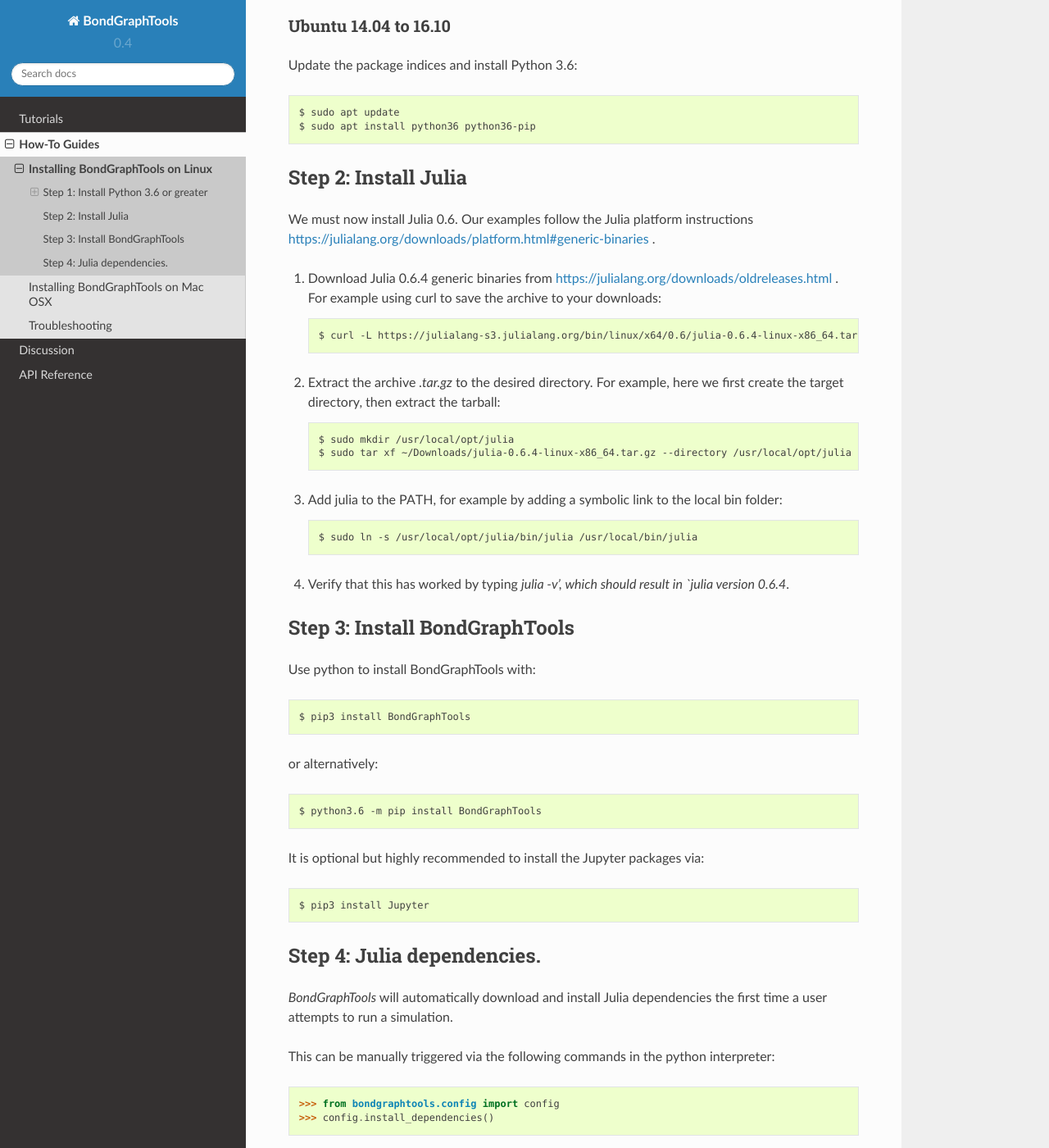
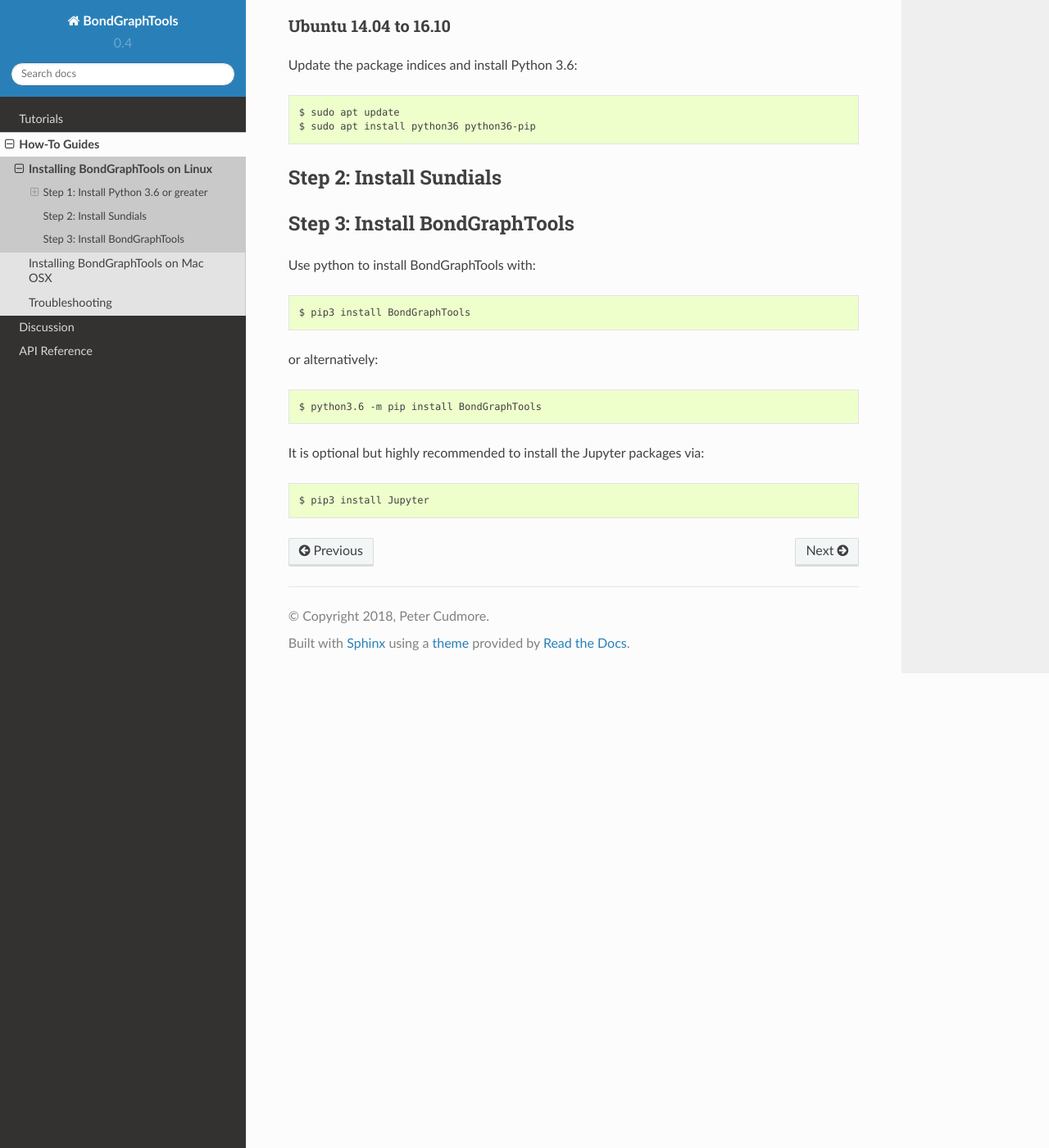
Before and after one commit to BondGraphTools/BondGraphTools, a Sphinx documentation site: the page built from docs/guides/installing-on-linux.rst, in a window 1280 px wide and 1400 px high, scrolled down 956 px. Shown: the whole window at 82% size. Built offline with Sphinx 7.4.7 and the Read the Docs theme 2.0.0, drawn with Linux system fonts in a browser that asks for light colours.

Commit message:
removed Julia deps

```diff
--- a/docs/guides/installing-on-linux.rst
+++ b/docs/guides/installing-on-linux.rst
@@ -43,28 +43,9 @@
     $ sudo apt update
     $ sudo apt install python36 python36-pip
 
-Step 2: Install Julia
+Step 2: Install Sundials
 ---------------------
-We must now install Julia 0.6.
-Our examples follow the Julia platform instructions https://julialang.org/downloads/platform.html#generic-binaries .
 
-1. Download Julia 0.6.4 generic binaries from https://julialang.org/downloads/oldreleases.html .
-   For example using curl to save the archive to your downloads::
-
-    $ curl -L https://julialang-s3.julialang.org/bin/linux/x64/0.6/julia-0.6.4-linux-x86_64.tar.gz > ~/Downloads/julia-0.6.4-linux-x86_64.tar.gz
-2. Extract the archive `.tar.gz` to the desired directory. For example, here
-   we first create the target directory, then extract the tarball::
-
-    $ sudo mkdir /usr/local/opt/julia
-    $ sudo tar xf ~/Downloads/julia-0.6.4-linux-x86_64.tar.gz --directory /usr/local/opt/julia --strip-components=1
-
-3. Add julia to the PATH, for example by adding a symbolic link to the local bin
-   folder::
-
-    $ sudo ln -s /usr/local/opt/julia/bin/julia /usr/local/bin/julia
-
-4. Verify that this has worked by typing `julia -v', which should result in
-   `julia version 0.6.4`.
 
 Step 3: Install BondGraphTools
 ------------------------------
@@ -79,14 +60,3 @@
 It is optional but highly recommended to install the Jupyter packages via::
 
     $ pip3 install Jupyter
-
-Step 4: Julia dependencies.
----------------------------
-`BondGraphTools` will automatically download and install Julia dependencies the first time
-a user attempts to run a simulation.
-
-This can be manually triggered via the following commands in the python
-interpreter::
-
-    >>> from bondgraphtools.config import config
-    >>> config.install_dependencies()
```
Also changed, not shown: docs/guides/installing-on-osx.rst (+0 -22 lines).
